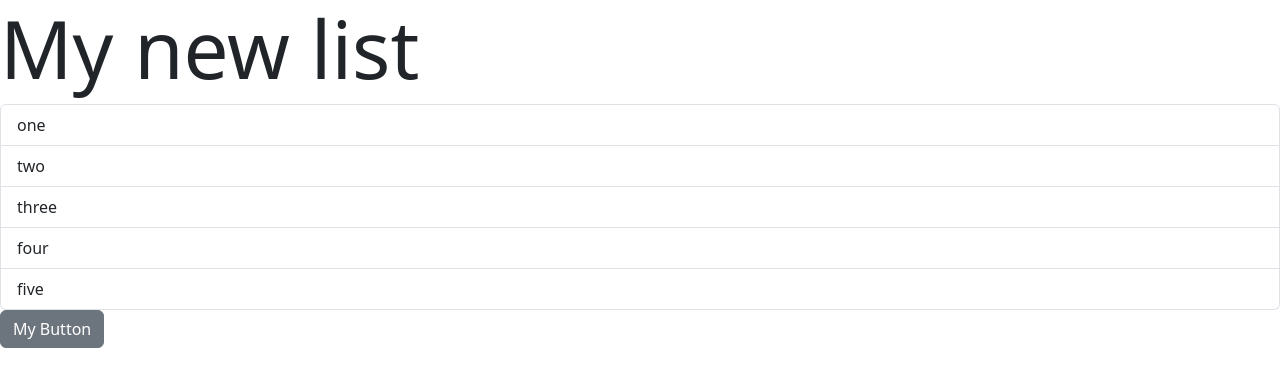
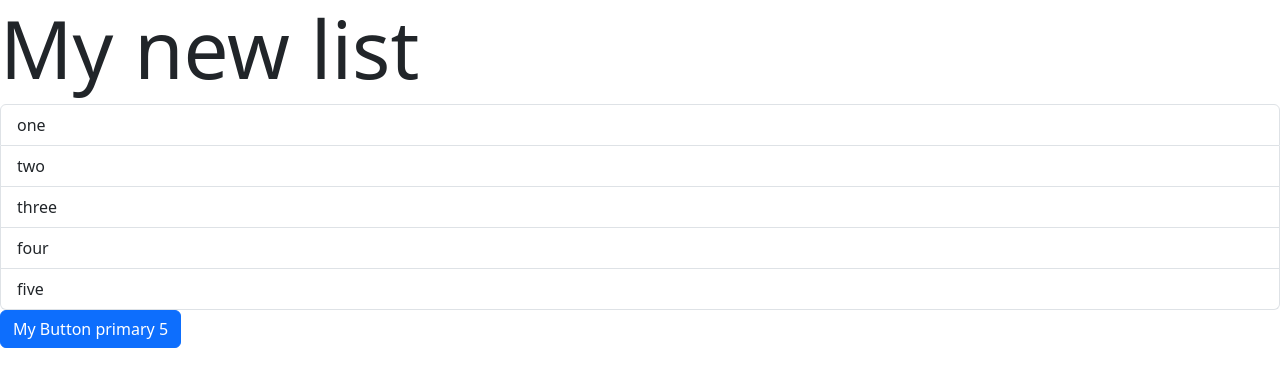
Before and after one commit to betsalel-williamson/react-tutorial, a React (Vite) app: page / in a window 1280 px wide. Shown: the top 386 px of the page. Built offline with nearby package versions, Linux system fonts and the light colour scheme.

Commit message:
Simplified enum, use accessor to get string instread of duplicate string definitions in enum

```diff
--- a/src/App.tsx
+++ b/src/App.tsx
@@ -25,7 +25,7 @@ function App() {
           console.log(item);
         }}
       />
-      <Button buttonType={ButtonTypes.secondary}>My Button</Button>
+      <Button buttonType={ButtonTypes.primary}>My Button</Button>
     </div>
   );
 }
--- a/src/components/Button.tsx
+++ b/src/components/Button.tsx
@@ -10,10 +10,10 @@ export default function Button({
   buttonType = ButtonTypes.primary,
   children,
 }: ButtonProps) {
-  const className = "btn btn-" + buttonType;
+  const className = "btn btn-" + ButtonTypes[buttonType];
   return (
     <button type="button" className={className}>
-      {children}
+      {children} {ButtonTypes[buttonType]} {buttonType}
     </button>
   );
 }
--- a/src/components/ButtonTypes.tsx
+++ b/src/components/ButtonTypes.tsx
@@ -1,11 +1,11 @@
 export enum ButtonTypes {
-  danger = "danger",
-  dark = "dark",
-  info = "info",
-  light = "light",
-  link = "link",
-  primary = "primary",
-  secondary = "secondary",
-  success = "success",
-  warning = "warning",
+  danger,
+  dark,
+  info,
+  light,
+  link,
+  primary,
+  secondary,
+  success,
+  warning,
 }
```
